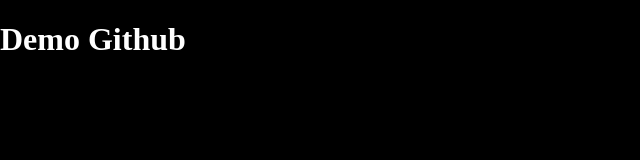
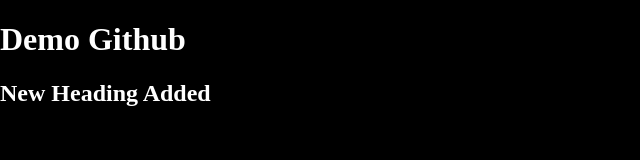
Before and after one commit to GouravBlog/rahul, a plain HTML site: page index.html in a window 1280 px wide. Shown: the whole page, without its empty margins (0-640 px from the left). Drawn offline with Linux system fonts and the light colour scheme.

Commit message:
New Heading Added

```diff
--- a/index.html
+++ b/index.html
@@ -8,5 +8,6 @@
 </head>
 <body>
     <h1>Demo Github</h1>
+    <h2>New Heading Added</h2>
 </body>
 </html>
```
